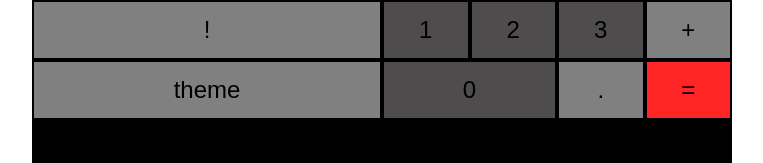
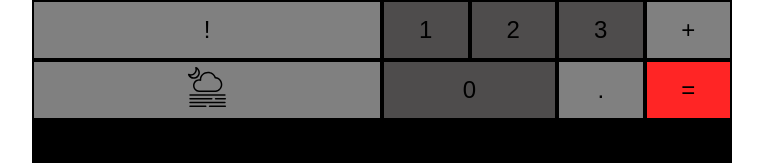
Before and after one commit to aamaev/Task3-Calculator, a website built with webpack: page src/calculator.html in a window 1280 px wide. Shown: the part 320-483 px from the top of the page, without its empty margins (258-1021 px from the left). Built offline with nearby package versions, Linux system fonts and the light colour scheme.

Commit message:
fix readme file

```diff
--- a/src/calculator.html
+++ b/src/calculator.html
@@ -47,7 +47,7 @@
             <button class="btn digit">3</button>
             <button class="btn operation">+</button>
 
-            <button class="btn theme">theme</button>
+            <button class="btn theme"><img src="../src/img/moon-svgrepo-com.svg " width="40" alt=""></button>
             <button class="btn digit">0</button>
             <button class="btn dot">.</button>
             <button class="btn equals">=</button>
```
Also changed, not shown: dist/index.html, src/img/8b770d92de2468130a3e.svg 13-34-50-524.svg (added), src/img/moon-svgrepo-com.svg (added), 1 other file.
